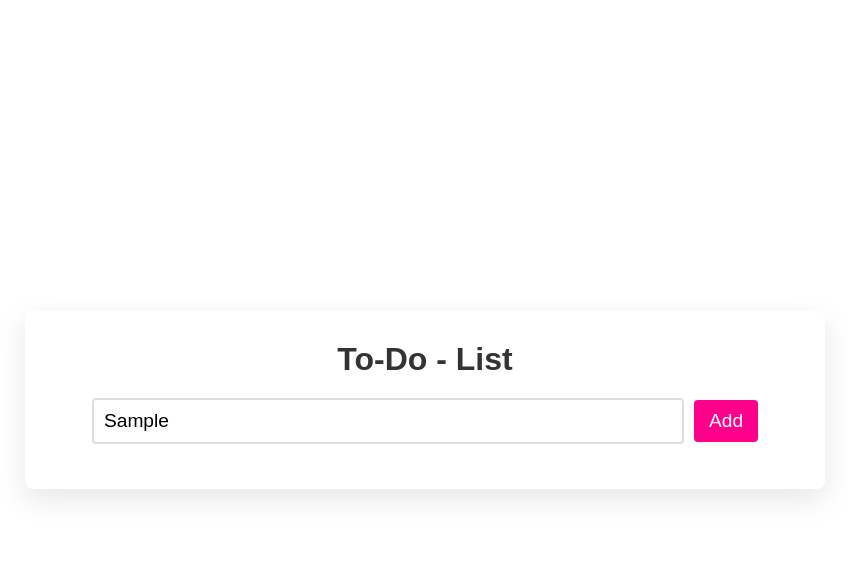
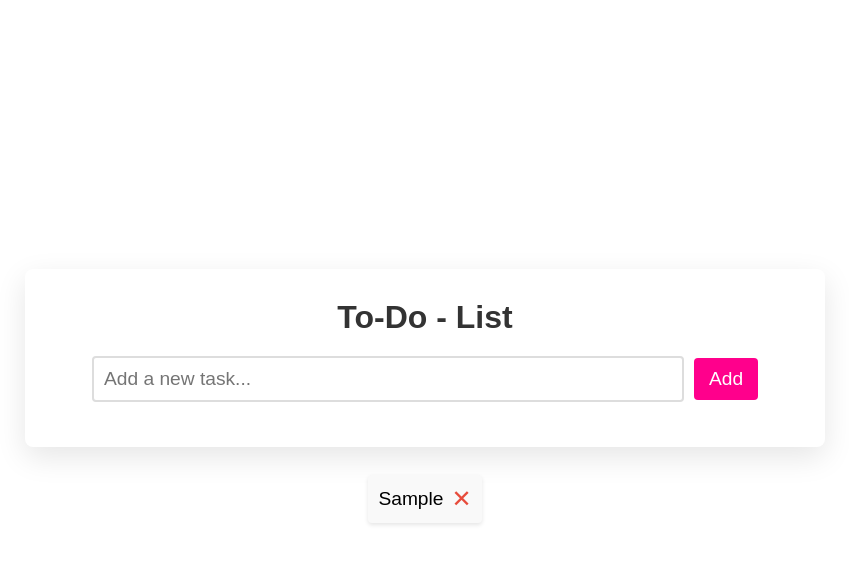
Before and after one commit to NekoSakuraLucia/ToDo-List, a React (Vite) app in the folder todo-list/: page / in a window 1280 px wide. Both pictures are taken after typing "Sample" into the empty fields and a click on the button "Add". Shown: the top 564 px of the page, without its empty margins (215-1064 px from the left). Built offline with nearby package versions, Linux system fonts and the light colour scheme.

Commit message:
Add the sections for Delete and Add Todo, as well as other related CSS.

```diff
--- a/todo-list/src/App.jsx
+++ b/todo-list/src/App.jsx
@@ -1,17 +1,56 @@
+import { useState } from "react"
 import "./TodoList.css"
 
 function App() {
+  const [tasks, setTasks] = useState([]);
+  const [taskInput, setTaskInput] = useState("");
+
+  const handleAddTask = () => {
+    if (taskInput.trim()) {
+      setTasks([...tasks, { id: Date.now(), text: taskInput, completed: false }]);
+      setTaskInput("");
+    }
+  };
+
+  const handleToggleTask = (taskId) => {
+    setTasks(tasks.map(task =>
+      task.id === taskId ? { ...task, completed: !task.completed } : task
+    ));
+  };
+
+  const handleDeleteTask = (taskId) => {
+    setTasks(tasks.filter(task => task.id !== taskId));
+  };
+
   return (
     <div className="container">
       <div className="todo-container">
         <h1>To-Do - List</h1>
         <input
           type="text"
+          value={taskInput}
+          onChange={(e) => setTaskInput(e.target.value)}
           className="task-input"
           placeholder="Add a new task..."
         />
-        <button type="button" className="add-btn">Add</button>
+        <button type="button" className="add-btn" onClick={handleAddTask}>Add</button>
       </div>
+
+      <ul className="task-list">
+        {tasks.map(task => (
+          <li key={task.id} className={`task-item ${task.completed ? "completed" : ""}`}>
+            <span
+              onClick={() => handleToggleTask(task.id)}
+              className="task-text"
+            >
+              {task.text}
+            </span>
+            <button onClick={() => handleDeleteTask(task.id)} className="delete-btn">
+              &#10005;
+            </button>
+          </li>
+        ))}
+      </ul>
     </div>
   )
 }
--- a/todo-list/src/TodoList.css
+++ b/todo-list/src/TodoList.css
@@ -6,6 +6,7 @@ h1 {
 
 .container {
     display: flex;
+    flex-direction: column;
     justify-content: center;
     align-items: center;
     width: 100%;
@@ -43,3 +44,44 @@ h1 {
 .add-btn:hover {
     background-color: #cf0d78;
 }
+
+.task-list {
+    list-style-type: none;
+    padding: 0;
+    margin-top: 20px;
+}
+
+.task-item {
+    display: flex;
+    justify-content: space-between;
+    align-items: center;
+    background-color: #f9f9f9;
+    padding: 10px;
+    margin: 8px 0;
+    border-radius: 4px;
+    box-shadow: 0 2px 4px rgba(0, 0, 0, 0.1);
+}
+
+.task-text {
+    flex: 1;
+    cursor: pointer;
+    font-size: 1.2em;
+    margin-right: 8px;
+}
+
+.task-item.completed .task-text {
+    text-decoration: line-through;
+    color: #888;
+}
+
+.delete-btn {
+    background-color: transparent;
+    border: none;
+    color: #e74c3c;
+    font-size: 1.5em;
+    cursor: pointer;
+}
+
+.delete-btn:hover {
+    color: #c0392b;
+}
```
